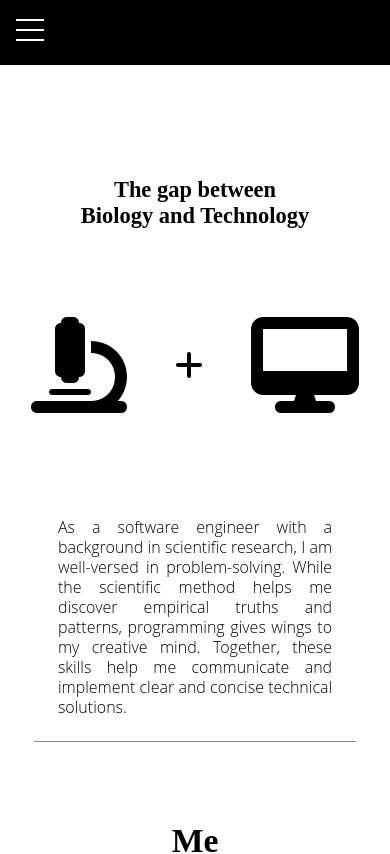
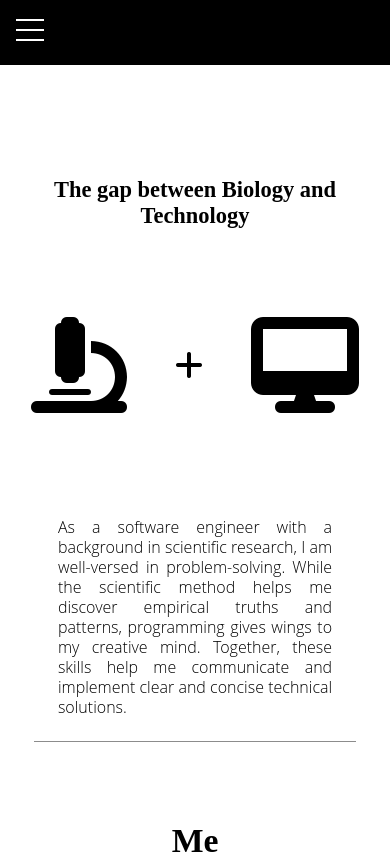
Before and after one commit to cenwachukwu/portfolio, a React (Create React App) app: page / in a window 390 px wide. Shown: the top 854 px of the page. Built offline with nearby package versions, Linux system fonts and the light colour scheme; a web font is replaced by a local one.

Commit message:
maker the header responsive

```diff
--- a/src/About/About.css
+++ b/src/About/About.css
@@ -170,6 +170,7 @@
 @media only screen and (max-width: 676px){
     .aboutCatchPhrase{
         font-size: 1.4rem;
+        width: 100%;
     }
 
     .aboutIcons{
@@ -217,7 +218,7 @@
 @media only screen and (max-width: 320px), (max-width: 375px), (max-width:414px){
 
     .aboutCatchPhrase{
-        font-size: 1.2rem;
+        font-size: 0.9rem;
     }
 
     .CenwachukwuPics{
```
